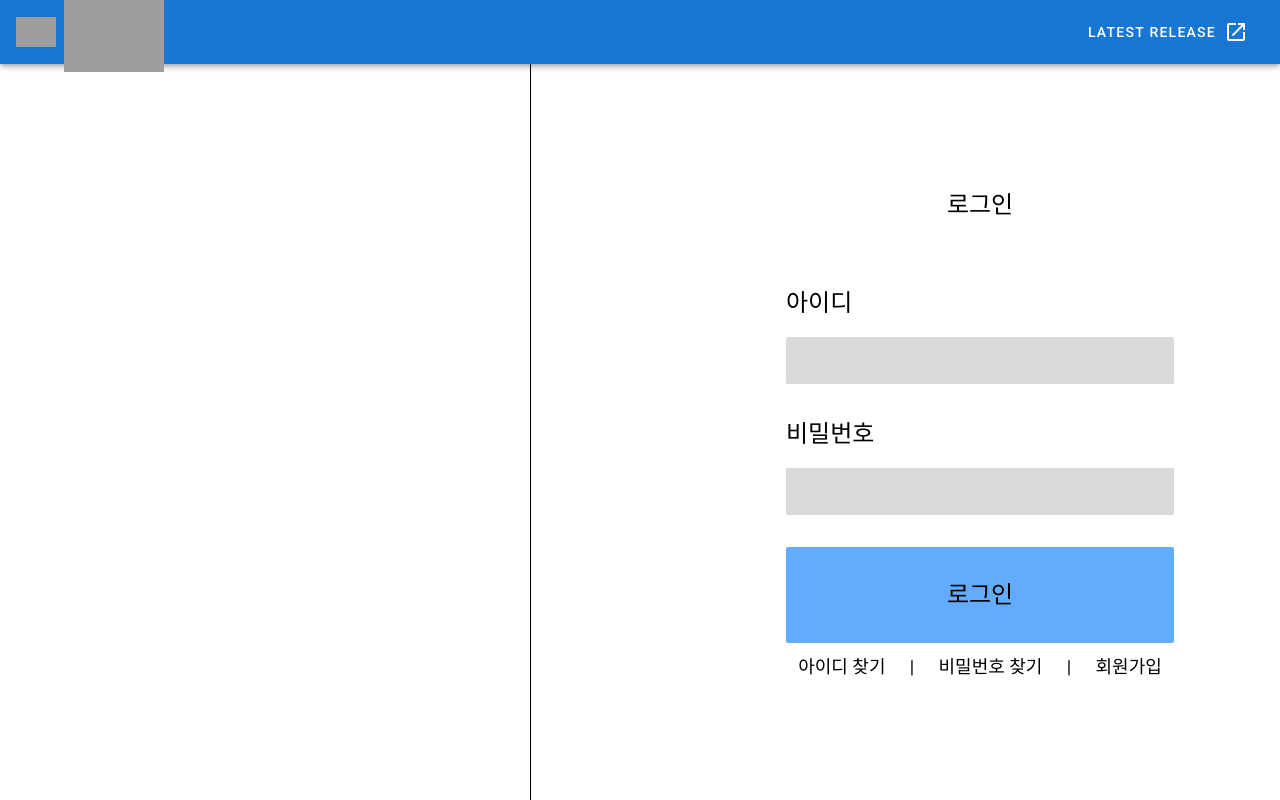
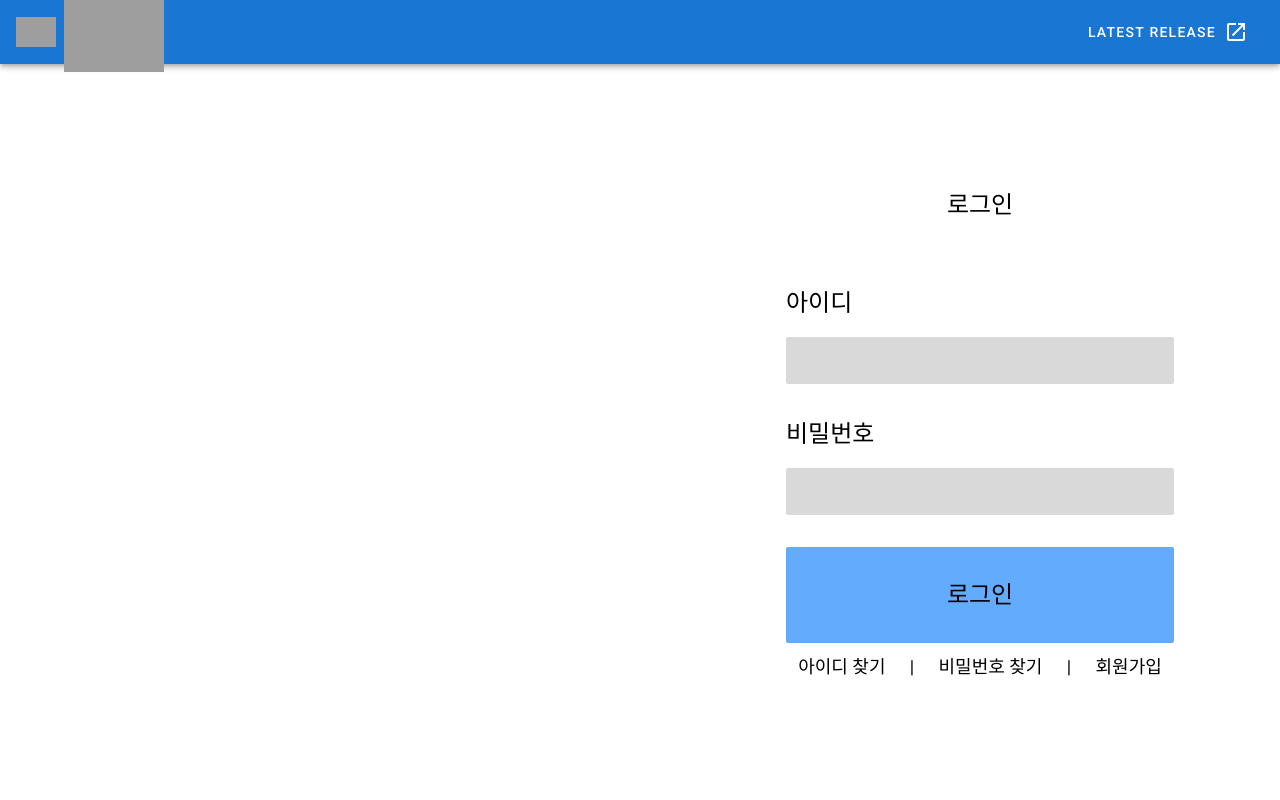
Before and after one commit to TeamLab/project-715, a Vue app in the folder 715job/: page /login in a window 1280 px wide. Shown: the top 800 px of the page. Built offline with nearby package versions, Linux system fonts and the light colour scheme; grey boxes are pictures that could not be loaded.

Commit message:
docs:LogInView.vue  양쪽 경계선 삭제

```diff
--- a/715job/src/views/LogInView.vue
+++ b/715job/src/views/LogInView.vue
@@ -66,8 +66,6 @@ a:visited {
   width: 900px;
   height: 900px;
   margin: auto;
-  border-right: 1px solid black;
-  border-left: 1px solid black;
 }
 .loginHead {
   font-size: 24px;
```
